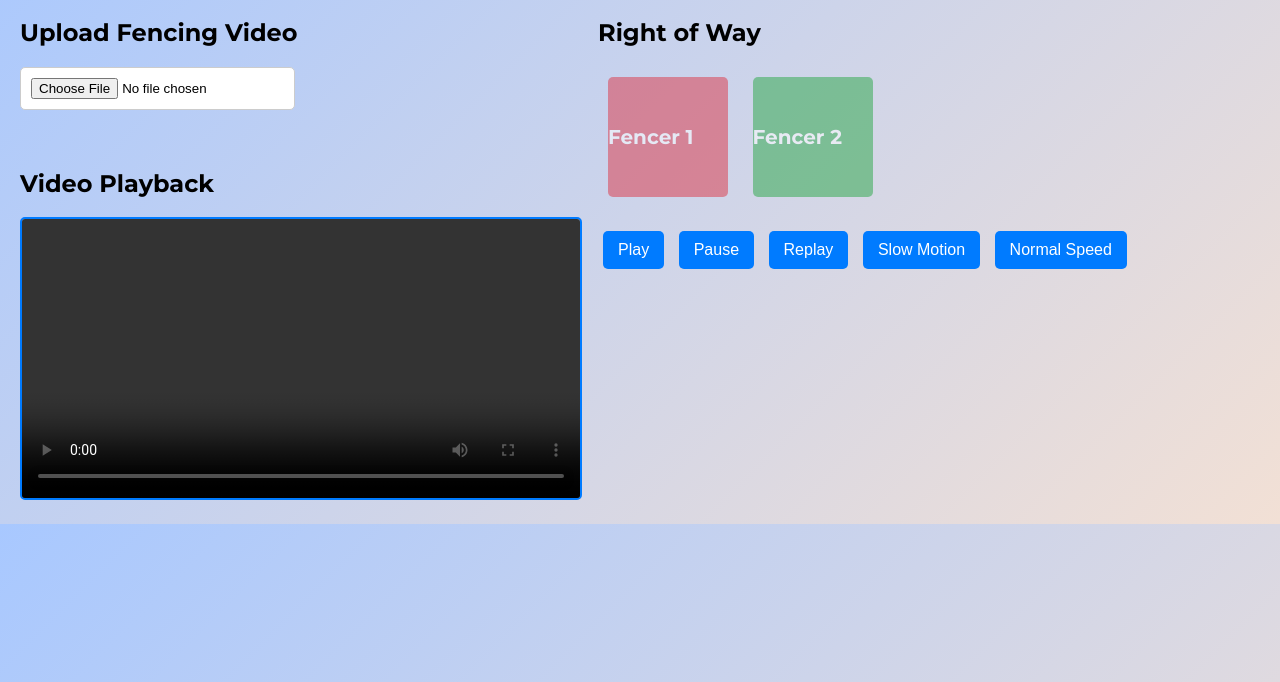
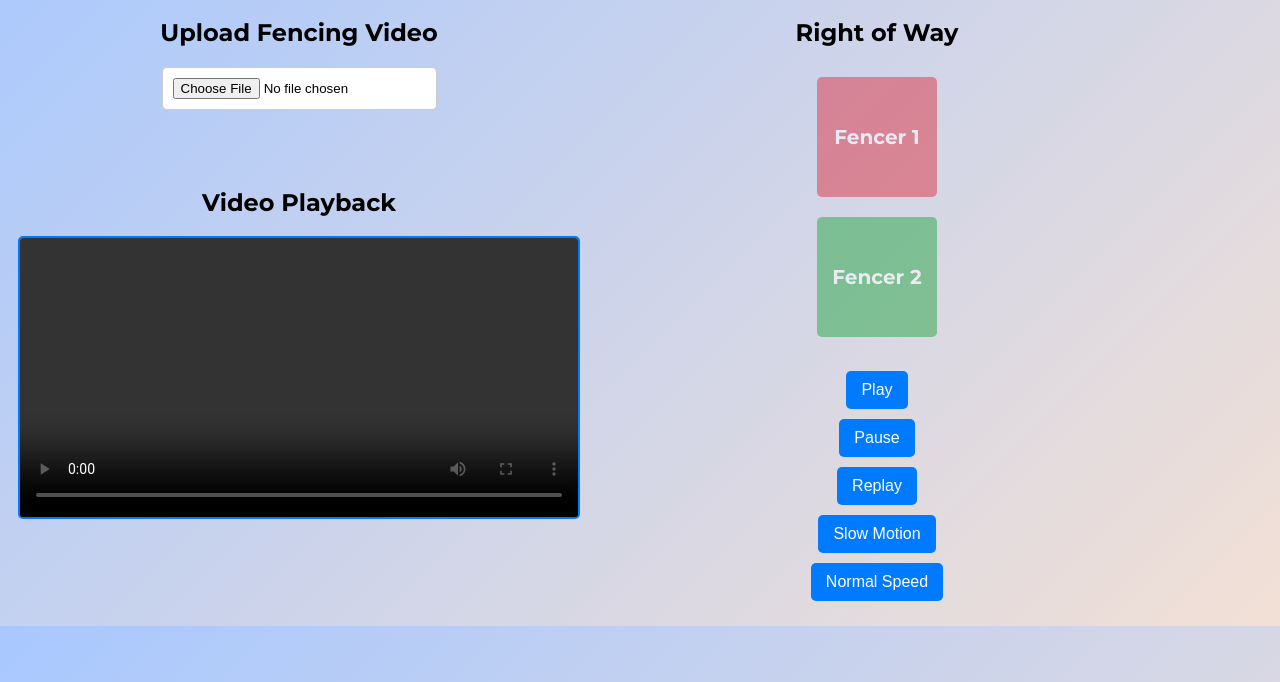
Before and after one commit to fencingdude2007/syslab, a plain HTML site: page index.html in a window 1280 px wide. Shown: the part 118-800 px from the top of the page. Drawn offline with Linux system fonts and the light colour scheme.

Commit message:
Update index.html

```diff
--- a/index.html
+++ b/index.html
@@ -29,6 +29,9 @@
         .left-side, .right-side {
             flex: 1;
             max-width: 45%;
+            display: flex;
+            flex-direction: column;
+            align-items: center;
         }
 
         #videoUpload {
@@ -56,6 +59,7 @@
             color: white;
             line-height: 120px;
             font-weight: bold;
+            text-align: center;
         }
 
         #rightOfWayBox1 {
@@ -121,7 +125,7 @@
             <h2>Right of Way</h2>
             <div id="rightOfWayBox1" class="inactive">Fencer 1</div>
             <div id="rightOfWayBox2" class="inactive">Fencer 2</div>
-            <br><br>
+            <br>
             <button onclick="playVideo()">Play</button>
             <button onclick="pauseVideo()">Pause</button>
             <button onclick="replayVideo()">Replay</button>
```
